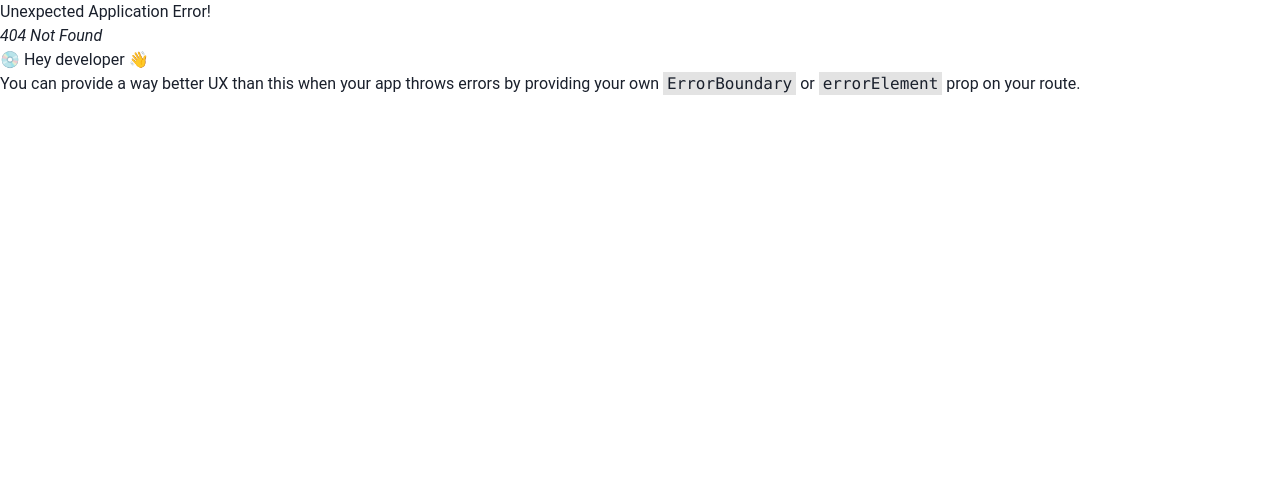
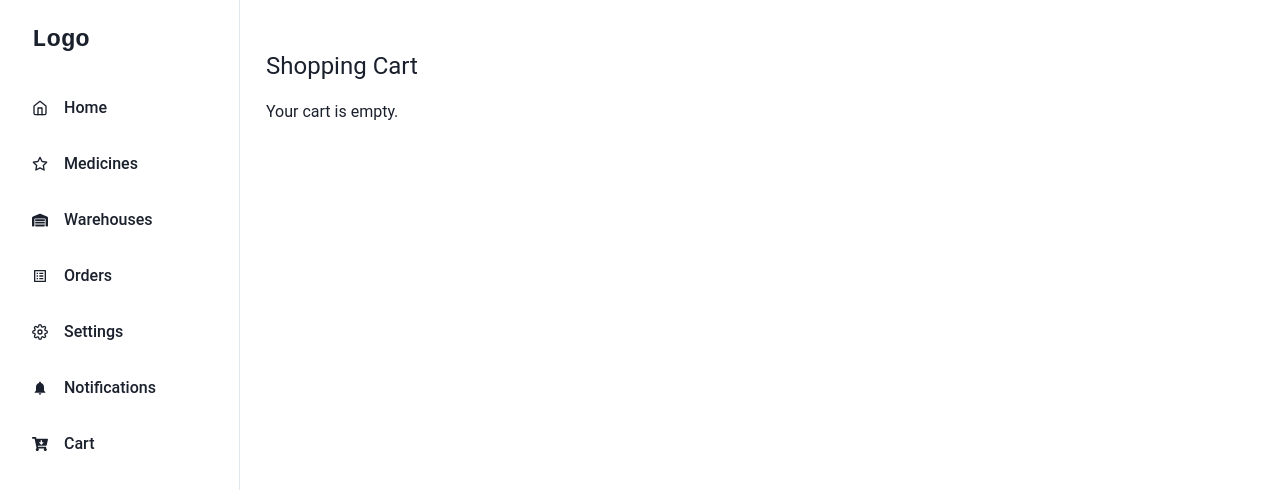
Before and after one commit to AdamDEY/PFA, a React (Vite) app: page /cart in a window 1280 px wide. Before the commit this address had no page. Shown: the top 490 px of the page. Built offline with nearby package versions, Linux system fonts and the light colour scheme.

Commit message:
create a cart

```diff
--- a/src/components/medicinecard/MedicineCard.tsx
+++ b/src/components/medicinecard/MedicineCard.tsx
@@ -1,49 +1,52 @@
 import {
+  useDisclosure,
   Card,
   CardBody,
   Stack,
+  Button,
   Divider,
   CardFooter,
   ButtonGroup,
-  Button,
-  Text,
-  Box,
-  NumberDecrementStepper,
-  NumberIncrementStepper,
   NumberInput,
   NumberInputField,
   NumberInputStepper,
-  useDisclosure,
+  NumberIncrementStepper,
+  NumberDecrementStepper,
+  Box,
+  Text,
 } from "@chakra-ui/react";
 import Doliprane from "../../assets/doliprane.png";
 import MedicineModal from "../medicinemodal/MedicineModal";
+import { useCart } from "../../context/CartContext";
+import { useState } from "react";
 
 interface MedicineProps {
+  _id: string;
   name: string;
+  description: string;
+  reference: string;
+  price: number;
+  __v: number;
   image: string;
-  description: string;
-  price: number;
-  reference: string;
 }
 
 function MedicineCard(props: MedicineProps) {
-  const { name, image, description, price, reference } = props;
+  const { _id, name, description, reference, price, __v, image } = props;
   const { isOpen, onOpen, onClose } = useDisclosure();
+  const { addToCart } = useCart();
+  const [quantity, setQuantity] = useState(0);
+
   return (
     <Card
-      maxW="-moz-fit-content"
+      maxW="fit-content"
       bgColor="grey.800"
-      maxH="-moz-fit-content"
+      maxH="fit-content"
       ml="6"
       mb="4"
     >
       <CardBody>
-        <Box
-          display="flex" // Use flexbox
-          alignItems="center" // Center vertically
-          justifyContent="center"
-        >
-          <img src={Doliprane} alt="doliprane" width="150 " />
+        <Box display="flex" alignItems="center" justifyContent="center">
+          <img src={Doliprane} alt={name} width="150" />
         </Box>
 
         <Stack spacing="1">
@@ -63,10 +66,35 @@ function MedicineCard(props: MedicineProps) {
       <Divider />
       <CardFooter>
         <ButtonGroup spacing="2">
-          <Button variant="solid" colorScheme="green">
+          <Button
+            variant="solid"
+            colorScheme="green"
+            onClick={() => {
+              addToCart(
+                { _id, name, image, description, price, reference, __v },
+                quantity
+              );
+              console.log("Added to cart:", {
+                _id,
+                name,
+                image,
+                description,
+                price,
+                reference,
+                __v,
+                quantity,
+              });
+            }}
+          >
             Add to cart
           </Button>
-          <NumberInput size="md" maxW={24} defaultValue={0} min={0}>
+          <NumberInput
+            size="md"
+            maxW={24}
+            min={0}
+            value={quantity}
+            onChange={(valueString) => setQuantity(parseInt(valueString) || 0)}
+          >
             <NumberInputField />
             <NumberInputStepper>
               <NumberIncrementStepper />
--- a/src/components/medicinemodal/MedicineModal.tsx
+++ b/src/components/medicinemodal/MedicineModal.tsx
@@ -1,33 +1,49 @@
 import {
+  Text,
+  Modal,
+  ModalOverlay,
+  ModalContent,
+  ModalHeader,
+  ModalCloseButton,
+  Flex,
+  ModalBody,
+  ModalFooter,
   Button,
-  Modal,
-  ModalBody,
-  ModalCloseButton,
-  ModalContent,
-  ModalFooter,
-  ModalHeader,
-  ModalOverlay,
-  Text,
-  Flex,
-  NumberDecrementStepper,
-  NumberIncrementStepper,
   NumberInput,
   NumberInputField,
   NumberInputStepper,
+  NumberIncrementStepper,
+  NumberDecrementStepper,
 } from "@chakra-ui/react";
+import { useState } from "react";
+import { useCart } from "../../context/CartContext";
 
 interface MedicineModalProps {
+  _id: string;
   name: string;
   image: string;
   description: string;
   price: number;
   reference: string;
+  __v: number;
   isOpen: boolean;
   onClose: () => void;
 }
 
 function MedicineModal(props: MedicineModalProps) {
-  const { name, image, description, price, reference, isOpen, onClose } = props;
+  const {
+    _id,
+    name,
+    image,
+    description,
+    price,
+    reference,
+    __v,
+    isOpen,
+    onClose,
+  } = props;
+  const { addToCart } = useCart();
+  const [quantity, setQuantity] = useState(0);
 
   return (
     <>
@@ -37,18 +53,35 @@ function MedicineModal(props: MedicineModalProps) {
           <ModalHeader>{name}</ModalHeader>
           <ModalCloseButton />
           <Flex bg="white" justifyContent="center" alignItems="center">
-            <img src={image} alt="doliprane" width="150" />
+            <img src={image} alt={name} width="150" />
           </Flex>
           <ModalBody>
-            <Text> {description}</Text>
+            <Text>{description}</Text>
           </ModalBody>
 
           <ModalFooter>
             <Button colorScheme="green" mr={3} onClick={onClose}>
               Close
             </Button>
-            <Button variant="ghost">Add to order</Button>
-            <NumberInput size="md" maxW={24} defaultValue={0} min={0}>
+            <Button
+              variant="ghost"
+              onClick={() =>
+                addToCart(
+                  { _id, name, image, description, price, reference, __v },
+                  quantity
+                )
+              }
+            >
+              Add to order
+            </Button>
+            <NumberInput
+              size="md"
+              maxW={24}
+              defaultValue={1}
+              min={1}
+              value={quantity}
+              onChange={(valueString) => setQuantity(parseInt(valueString))}
+            >
               <NumberInputField />
               <NumberInputStepper>
                 <NumberIncrementStepper />
--- a/src/components/sidebar/SideBar.tsx
+++ b/src/components/sidebar/SideBar.tsx
@@ -17,6 +17,7 @@ import {
 import { FiHome, FiStar, FiSettings, FiMenu } from "react-icons/fi";
 import { FaWarehouse } from "react-icons/fa6";
 import { MdListAlt, MdNotifications } from "react-icons/md";
+import { FaCartArrowDown } from "react-icons/fa";
 import { IconType } from "react-icons";
 import { ReactText } from "react";
 
@@ -32,6 +33,7 @@ const LinkItems: Array<LinkItemProps> = [
   { name: "Orders", icon: MdListAlt, url: "/orders" },
   { name: "Settings", icon: FiSettings, url: "/settings" },
   { name: "Notifications", icon: MdNotifications, url: "/notifications" },
+  { name: "Cart", icon: FaCartArrowDown, url: "/Cart" },
 ];
 
 export default function SideBar({ children }: { children: ReactNode }) {
--- /dev/null
+++ b/src/context/CartContext.tsx
@@ -0,0 +1,77 @@
+import {
+  createContext,
+  ReactNode,
+  useContext,
+  useState,
+  useEffect,
+} from "react";
+import { Medicine } from "../pages/medicine page/MedicinesPage";
+
+type CartItem = Medicine & { quantity: number };
+
+interface CartContextProps {
+  cart: CartItem[];
+  addToCart: (medicine: Medicine, quantity: number) => void;
+  removeFromCart: (id: string) => void;
+  clearCart: () => void;
+}
+
+const CartContext = createContext<CartContextProps | undefined>(undefined);
+
+export const useCart = () => {
+  const context = useContext(CartContext);
+  if (!context) {
+    throw new Error("useCart must be used within a CartProvider");
+  }
+  return context;
+};
+
+const loadCartFromLocalStorage = (): CartItem[] => {
+  const storedCart = localStorage.getItem("cart");
+  return storedCart ? JSON.parse(storedCart) : [];
+};
+
+const saveCartToLocalStorage = (cart: CartItem[]) => {
+  localStorage.setItem("cart", JSON.stringify(cart));
+};
+
+export const CartProvider = ({ children }: { children: ReactNode }) => {
+  const [cart, setCart] = useState<CartItem[]>(loadCartFromLocalStorage());
+
+  useEffect(() => {
+    saveCartToLocalStorage(cart);
+  }, [cart]);
+
+  const addToCart = (medicine: Medicine, quantity: number) => {
+    setCart((prevCart) => {
+      const existingItem = prevCart.find((item) => item._id === medicine._id);
+      if (existingItem) {
+        const updatedCart = prevCart.map((item) =>
+          item._id === medicine._id
+            ? { ...item, quantity: item.quantity + quantity }
+            : item
+        );
+        return updatedCart;
+      } else {
+        const newCart = [...prevCart, { ...medicine, quantity }];
+        return newCart;
+      }
+    });
+  };
+
+  const removeFromCart = (id: string) => {
+    setCart((prevCart) => prevCart.filter((item) => item._id !== id));
+  };
+
+  const clearCart = () => {
+    setCart([]);
+  };
+
+  return (
+    <CartContext.Provider
+      value={{ cart, addToCart, removeFromCart, clearCart }}
+    >
+      {children}
+    </CartContext.Provider>
+  );
+};
--- /dev/null
+++ b/src/pages/cart page/CartPage.tsx
@@ -0,0 +1,60 @@
+// pages/CartPage.tsx
+import React from "react";
+import { Box, Stack, Text, Button, Grid, GridItem } from "@chakra-ui/react";
+import { useCart } from "../../context/CartContext";
+
+import SideBar from "../../components/sidebar/SideBar";
+
+function CartPage() {
+  const { cart, removeFromCart } = useCart();
+  console.log("Cart contents:", cart);
+
+  return (
+    <Grid
+      templateAreas={`
+    "nav main"
+    `}
+      gridTemplateColumns={"250px 1fr"}
+      h="100vh"
+      w="100vw" // Full height of the viewport
+      overflowX="auto"
+    >
+      {/* Sidebar */}
+      <GridItem area={"nav"}>
+        <SideBar children={undefined} />
+      </GridItem>
+      {/* Main Content Area */}
+      <GridItem area={"main"}>
+        <Box w="100%" h="100%" mt="8">
+          <Box p={4}>
+            <Text fontSize="2xl" mb={4}>
+              Shopping Cart
+            </Text>
+            {cart.length === 0 ? (
+              <Text>Your cart is empty.</Text>
+            ) : (
+              <Stack spacing={4}>
+                {cart.map((item) => (
+                  <Box key={item._id} p={4} borderWidth="1px" borderRadius="lg">
+                    <Text fontWeight="bold">{item.name}</Text>
+                    <Text>{item.description}</Text>
+                    <Text>Price: ${item.price}</Text>
+                    <Text>Quantity: {item.quantity}</Text>
+                    <Button
+                      colorScheme="red"
+                      onClick={() => removeFromCart(item._id)}
+                    >
+                      Remove
+                    </Button>
+                  </Box>
+                ))}
+              </Stack>
+            )}
+          </Box>
+        </Box>
+      </GridItem>
+    </Grid>
+  );
+}
+
+export default CartPage;
--- a/src/pages/medicine page/MedicinesPage.tsx
+++ b/src/pages/medicine page/MedicinesPage.tsx
@@ -6,10 +6,11 @@ import axios from "axios";
 import { useState } from "react";
 
 // Assume Sidebar component is defined elsewhere
-type Medicine = {
+export type Medicine = {
   _id: string;
   name: string;
   description: string;
+  image: string;
   reference: string;
   price: number;
   __v: number;
@@ -60,6 +61,8 @@ function MedicinesPage() {
                   description={med.description}
                   price={med.price}
                   reference={med.reference}
+                  _id={med._id}
+                  __v={med.__v}
                 />
               ))}
             </Wrap>
```
Also changed, not shown: src/main.tsx (+19 -15 lines).
